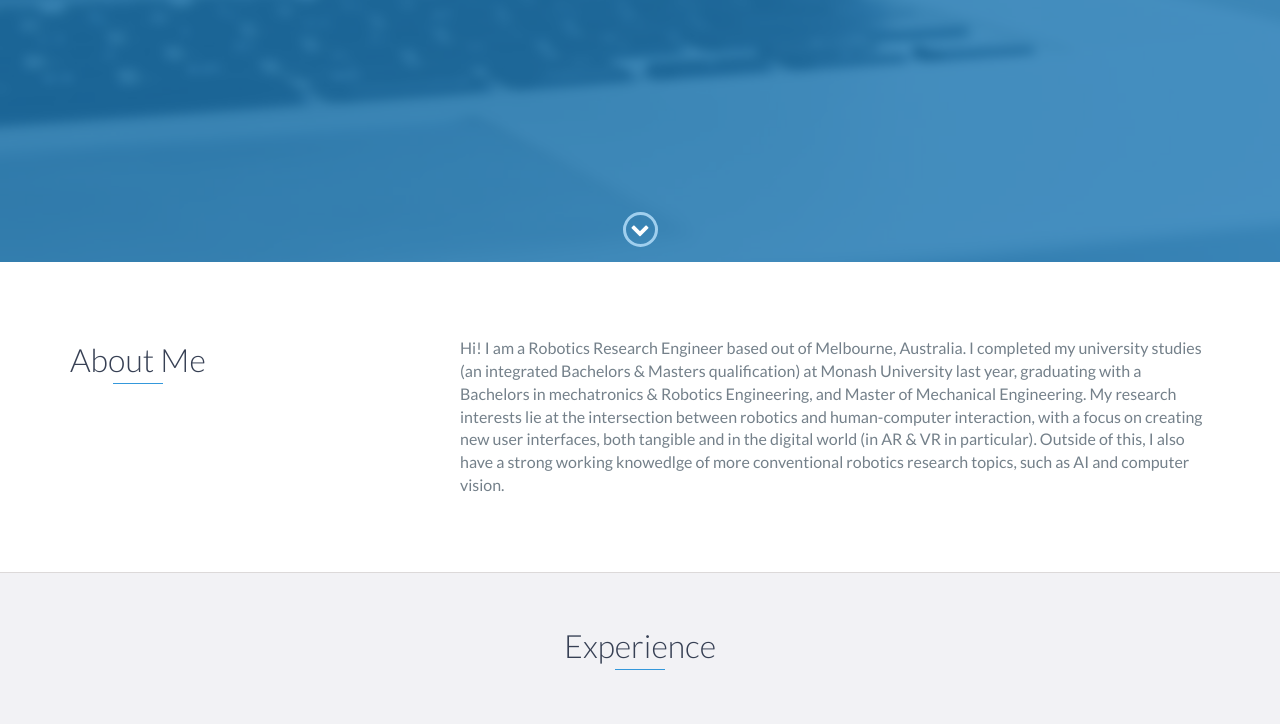
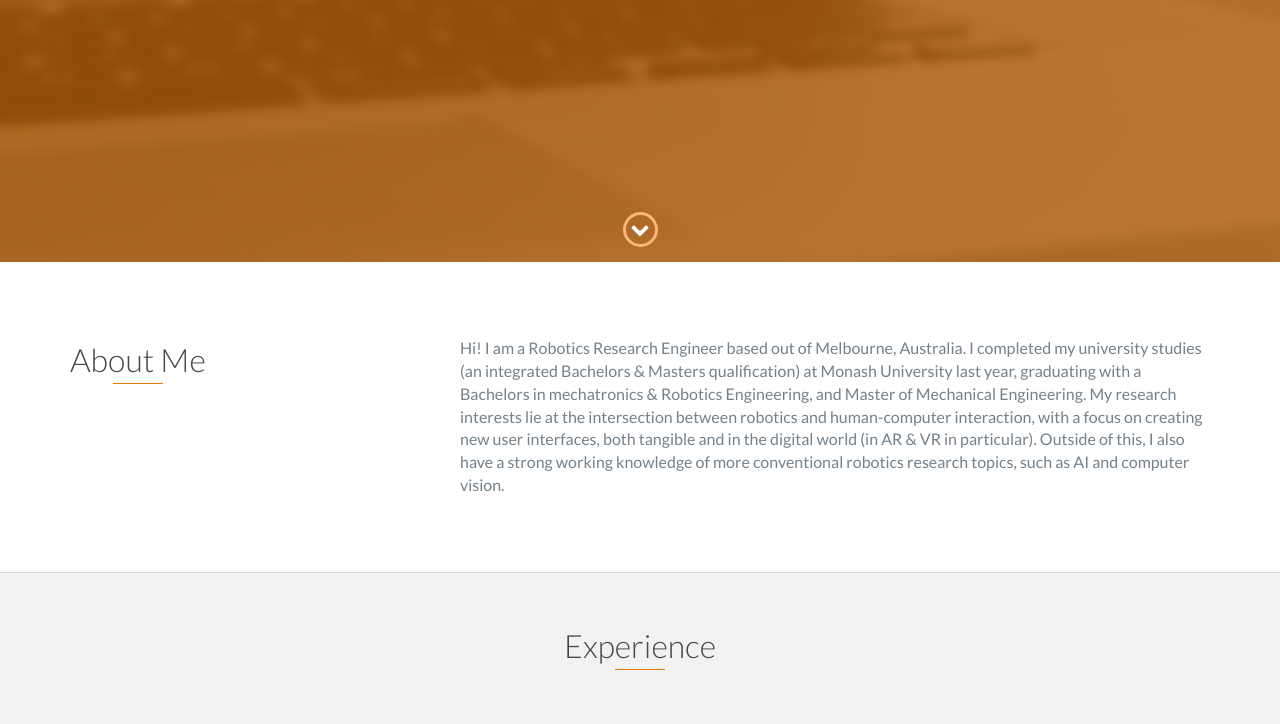
Before and after one commit to standon99/standon99.github.io, a website: page index.html in a window 1280 px wide. Shown: the part 538-1262 px from the top of the page. Drawn offline with nearby package versions, Linux system fonts and the light colour scheme; files that its build step writes are made by us from their sources.

Commit message:
Fixed a spelling mistake & changed colour scheme

```diff
--- a/index.html
+++ b/index.html
@@ -73,7 +73,7 @@
                 </div>
                 <div class="col-md-8">
                     <p>
-                        Hi! I am a Robotics Research Engineer based out of Melbourne, Australia. I completed my university studies (an integrated Bachelors & Masters qualification) at Monash University last year, graduating with a Bachelors in mechatronics & Robotics Engineering, and Master of Mechanical Engineering. My research interests lie at the intersection between robotics and human-computer interaction, with a focus on creating new user interfaces, both tangible and in the digital world (in AR & VR in particular). Outside of this, I also have a strong working knowedlge of more conventional robotics research topics, such as AI and computer vision.
+                        Hi! I am a Robotics Research Engineer based out of Melbourne, Australia. I completed my university studies (an integrated Bachelors & Masters qualification) at Monash University last year, graduating with a Bachelors in mechatronics & Robotics Engineering, and Master of Mechanical Engineering. My research interests lie at the intersection between robotics and human-computer interaction, with a focus on creating new user interfaces, both tangible and in the digital world (in AR & VR in particular). Outside of this, I also have a strong working knowledge of more conventional robotics research topics, such as AI and computer vision.
                     </p>
                 </div>
             </div>
--- a/scss/styles.scss
+++ b/scss/styles.scss
@@ -34,18 +34,18 @@
 */
 
 // Define base and accent colors
-$base-color: #3498db;
+$base-color: #e3780c;
 $base-color-hover: darken($base-color, 10%);
 
 // Define background colors
-$background: #fff;
+$background: #515151;
 $background-alt: #f2f2f5;
 
 // Define border colors
 $border: #dcd9d9;
 
 // Define text colors
-$heading: #374054;
+$heading: #484848;
 $text: #74808a;
 
 /*
```
